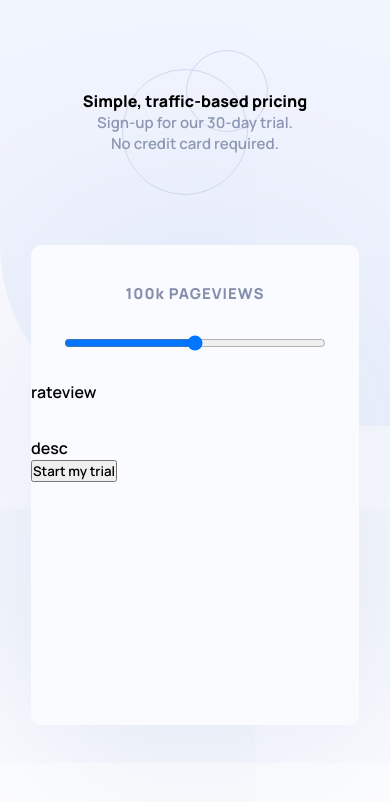
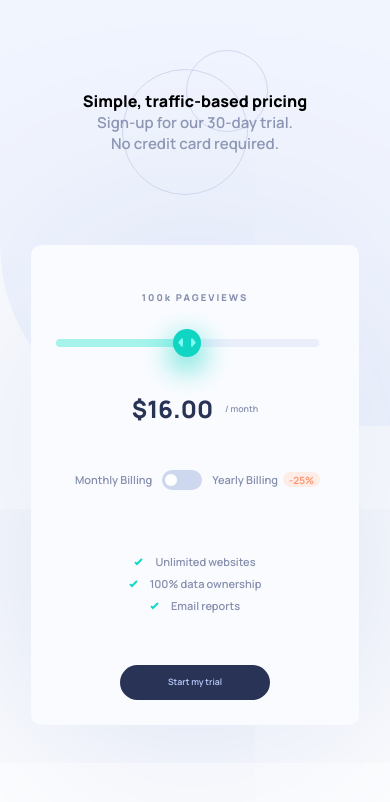
Before and after one commit to tristansetha/interactive-pricing-component-main, a plain HTML site: page index.html in a window 390 px wide. Drawn offline with Linux system fonts and the light colour scheme.

Commit message:
mobile view complete

```diff
--- a/index.html
+++ b/index.html
@@ -33,20 +33,33 @@
 						<div>100k PAGEVIEWS</div>
 					</div>
 					<div class="slider-container">
-						<input type="range" min="0" max="100" id="slider" />
+						<input value="50" type="range" min="0" max="100" id="slider" />
 					</div>
 					<div class="rate-view-container">
-						rateview
+						<div class="rate-view-container__price">$16.00</div>
+						<div class="rate-view-container__cycle">/ month</div>
 					</div>
 				</div>
-				<div class="card-elements-2">
+				<div class="card__elements-2">
 
 					<div class="rate-type-container">
-
+						<p class="rate-type-container__label">Monthly Billing</p>
+						<input type="checkbox" id="switch" /><label class="rate-type-container__label" for="switch">Toggle</label>
+						<p class="rate-type-container__label">Yearly Billing<div class="rate-type-container__discount">-25%</div></p>
 					</div>
 					<div class="footer-container">
-						<div class="description-container">desc</div>
-						<div class="button-container"><button>Start my trial</button></div>
+						<div class="footer-container__description-container">
+							<div>
+								<p><img src="images/icon-check.svg" alt="icon-check"><span class="description-text">Unlimited websites</span></p>
+							</div>
+							<div>
+								<p><img src="images/icon-check.svg" alt="icon-check"><span class="description-text">100% data ownership</span></p>
+							</div>
+							<div>
+								<p><img src="images/icon-check.svg" alt="icon-check"><span class="description-text">Email reports</span></p>
+							</div>
+						</div>
+						<div class="footer-container__button-container"><button class="start-button">Start my trial</button></div>
 					</div>
 				</div>
 			</section>
--- a/scripts/scripts.js
+++ b/scripts/scripts.js
@@ -7,7 +7,7 @@ sliderInput.addEventListener('input', handleInputChange)
 
 
 function handleInputChange(e) {
-	// console.log(e.target)
+	// console.log(e.target.value)
 	let target = e.target
 	if (e.target.type !== 'range') {
 		target = document.getElementById('range')
--- a/styles/scss/main.scss
+++ b/styles/scss/main.scss
@@ -48,8 +48,7 @@ header {
   p {
     text-align: center;
     font-size: 15px;
-		color: map-get($colors, grayish-blue)
-
+    color: map-get($colors, grayish-blue);
   }
 }
 
@@ -81,11 +80,11 @@ main {
   box-shadow: 0 10px 500px map-get($colors, light-grayish-blue);
   border-radius: 10px;
 
-  #{&}__elements-1 {
+  &__elements-1 {
     height: 40%;
   }
 
-  #{&}__elements-2 {
+  &__elements-2 {
     height: 60%;
     width: 100%;
   }
@@ -99,9 +98,9 @@ main {
   align-items: flex-end;
   height: 31%;
   width: 100%;
-  font-size: 15px;
-  font-weight: 800;
-  letter-spacing: 1px;
+  font-size: 0.59em;
+  font-weight: 700;
+  letter-spacing: 2px;
   color: map-get($colors, grayish-blue);
 }
 
@@ -113,96 +112,198 @@ main {
   align-items: center;
   height: 40%;
 }
-
-@mixin track() {
-  /* common styles */
-}
-
 #slider {
   width: 80%;
+  font-size: 1em;
+  -webkit-appearance: none;
+  margin-right: 15px;
+  // width: 200px;
+  height: 10%;
+  background: map-get($colors, lighter-grayish-blue);
+  border-radius: 5px;
+  background-image: linear-gradient(
+    map-get($colors, soft-cyan),
+    map-get($colors, soft-cyan)
+  );
+  background-size: 50% 100%;
+  background-repeat: no-repeat;
+  &::-webkit-slider-thumb {
+    -webkit-appearance: none;
+    height: 1.75em;
+    width: 1.75em;
+    border-radius: 50%;
+    background: url("../../images/icon-slider.svg");
+    background-color: map-get($colors, strong-cyan);
+    background-repeat: no-repeat;
+    background-position: center;
+    background-size: 65%;
+    outline: none;
+    cursor: pointer;
+    box-shadow: 0 10px 30px 0 map-get($colors, strong-cyan);
+    transition: background 0.3s ease-in-out;
+  }
   &::-webkit-slider-runnable-track {
-    @include track;
-  }
-  &::-moz-range-track {
-    @include track;
-  }
-  &::-ms-track {
-    @include track;
+    -webkit-appearance: none;
+    box-shadow: none;
+    border: none;
+    background: transparent;
   }
 }
 
-// #slider {
-//   -webkit-appearance: none;
-//   margin-right: 15px;
-//   width: 200px;
-//   height: 7px;
-//   background: rgba(255, 255, 255, 0.6);
-//   border-radius: 5px;
-//   background-image: linear-gradient(map-get($colors, soft-cyan), map-get($colors, soft-cyan));
-//   background-size: 70% 100%;
-//   background-repeat: no-repeat;
-// }
-
-// #slider::-webkit-slider-thumb {
-//   -webkit-appearance: none;
-//   height: 20px;
-//   width: 20px;
-//   border-radius: 50%;
-//   background: map-get($colors, strong-cyan);
-// 	cursor: pointer;
-//   /* cursor: ew-resize;
-//   box-shadow: 0 0 2px 0 #555;
-//   transition: background .3s ease-in-out; */
-// }
-
-// #slider::-webkit-slider-runnable-track  {
-//   -webkit-appearance: none;
-//   box-shadow: none;
-//   border: none;
-//   background: transparent;
-// }
-
-// #slider::-moz-range-track {
-
-// }
-// #slider::-ms-track {
-
-// }
-
 .rate-view-container {
+  display: flex;
+  justify-content: center;
+  align-items: center;
   height: 29%;
+  gap: 12px;
+  &__price {
+    font-weight: 800;
+    font-size: 1.5em;
+    color: map-get($colors, dark-desaturated-blue);
+    // border:1px solid black;
+  }
+  &__cycle {
+    font-size: 0.55em;
+    color: map-get($colors, grayish-blue);
+    // border:1px solid black;
+  }
 }
 
 /* CARD ELEMENTS 2 */
 
 .rate-type-container {
+  display: flex;
+  justify-content: center;
+  align-items: center;
   height: 30%;
+  // border: 1px solid black;
+  &__label {
+    font-size: 11px;
+    margin: 5px;
+    color: map-get($colors, grayish-blue);
+  }
+
+  &__discount {
+    display: flex;
+    justify-content: center;
+    align-items: center;
+    height: 15px;
+    width: 37px;
+    border-radius: 15px;
+
+    color: map-get($colors, light-red);
+    text-align: center;
+    font-size: 10px;
+    font-weight: 60;
+    background-color: map-get($colors, light-grayish-red);
+  }
+  label {
+    cursor: pointer;
+    text-indent: -9999px;
+    width: 40px;
+    height: 20px;
+    background: map-get($colors, light-grayish-blue);
+    display: block;
+    border-radius: 100px;
+    position: relative;
+  }
+
+  label:after {
+    content: "";
+    position: absolute;
+    top: 21%;
+    left: 3px;
+    width: 12px;
+    height: 12px;
+    background: #fff;
+    border-radius: 90px;
+    transition: 0.3s;
+  }
+
+  label:active:after {
+    width: 32px;
+  }
+  #switch {
+    height: 0;
+    width: 0;
+    visibility: hidden;
+  }
+
+  #switch:checked + label {
+    background: map-get($colors, strong-cyan);
+  }
+
+  #switch:checked + label:after {
+    left: calc(100% - 5px);
+    transform: translateX(-90%);
+  }
 }
 
 .footer-container {
+  display: flex;
+  flex-direction: column;
   height: 70%;
+  &__description-container {
+    display: flex;
+    flex-direction: column;
+    justify-content: center;
+    align-items: center;
+    height: 58%;
+    // border: 1px solid black;
+  }
+
+  &__button-container {
+    display: flex;
+    justify-content: center;
+    align-items: center;
+    height: 42%;
+    // border: 1px solid black;
+    button {
+      width: 150px;
+      height: 35px;
+      border-radius: 25px;
+      border: none;
+      color: map-get($colors, pale-blue);
+      background-color: map-get($colors, dark-desaturated-blue);
+      font-size: 0.55em;
+      cursor: pointer;
+    }
+  }
 }
 
-.description-container {
-  height: 58%;
+.description-text {
+  font-size: 11px;
+  margin-left: 12px;
+  color: map-get($colors, grayish-blue);
 }
 
-.button-container {
-  height: 42%;
-}
-
-@media (min-width: 1440px) {
+@media screen and (min-width: map-get($breakpoints, desktop)) {
+  .background {
+    background-color: green;
+  }
   .card {
     height: 398px;
     width: 541px;
+    border: 10px solid pink;
+    #{&}__elements-1 {
+      height: 45%;
+      display: grid;
+      grid-template-columns: repeat(2, 1fr);
+      border: 2px solid purple;
+    }
+
+    #{&}__elements-2 {
+      height: 55%;
+      border: 2px solid purple;
+    }
   }
 
-  .card-elements-1 {
-    height: 45%;
-    display: grid;
-    grid-template-columns: repeat(2, 1fr);
-    border: 2px solid purple;
-  }
+  // .card-elements-1 {
+  //   height: 45%;
+  //   display: grid;
+  //   grid-template-columns: repeat(2, 1fr);
+  //   border: 2px solid purple;
+  // }
   .pageview-container {
     height: 99px;
     order: 1;
@@ -219,10 +320,10 @@ main {
     order: 3;
     border: 2px solid purple;
   }
-  .card-elements-2 {
-    height: 55%;
-    border: 2px solid purple;
-  }
+  // .card-elements-2 {
+  //   height: 55%;
+  //   border: 2px solid purple;
+  // }
 
   .rate-type-container {
     border: 2px solid purple;
```
Also changed, not shown: styles/css/main.min.css, 1 other file.
